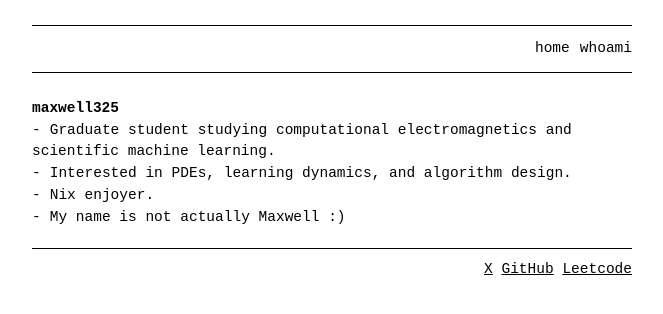
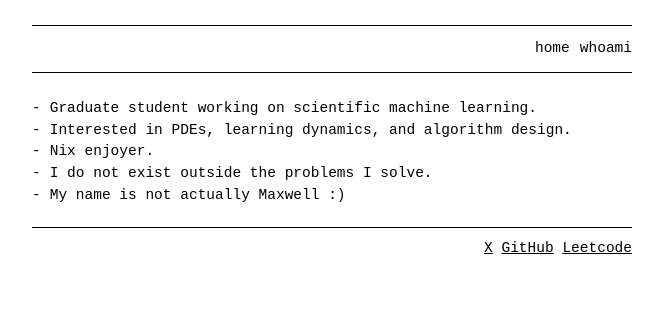
Before and after one commit to maxwell3250/maxwell3250.github.io, a Jekyll site: the page built from about.md, in a window 1280 px wide. Shown: the top 314 px of the page, without its empty margins (308-971 px from the left). Built offline with Jekyll 4.4.1, drawn with Linux system fonts in a browser that asks for light colours.

Commit message:
small changes :)

```diff
--- a/about.md
+++ b/about.md
@@ -1,11 +1,11 @@
 ---
 layout: page
 title: whoami
-permalink: /about/
+permalink: /whoami/
 ---
 
-# maxwell325
-- Graduate student studying computational electromagnetics and scientific machine learning.
+- Graduate student working on scientific machine learning.
 - Interested in PDEs, learning dynamics, and algorithm design.
 - Nix enjoyer.
+- I do not exist outside the problems I solve.
 - My name is not actually Maxwell :)
```
